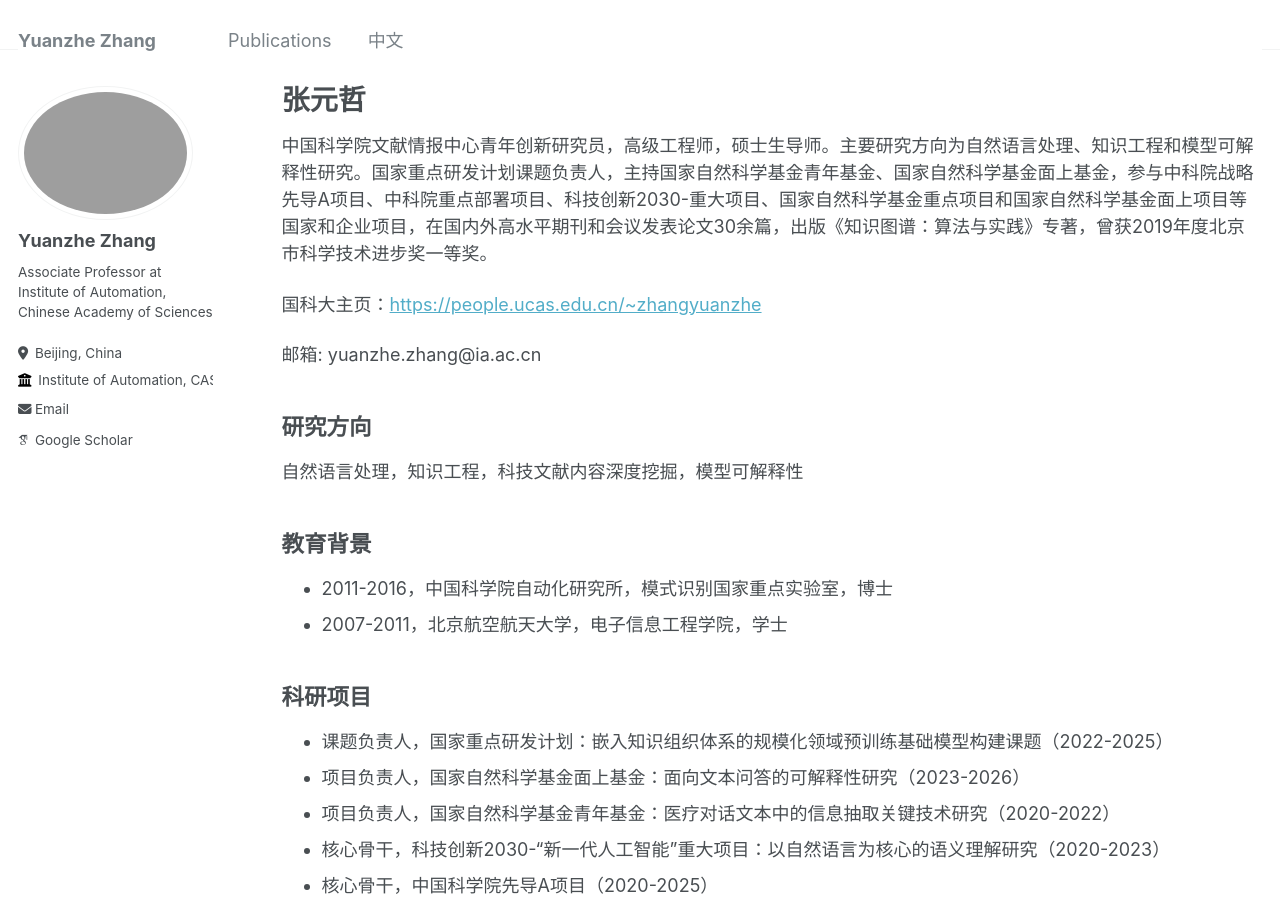
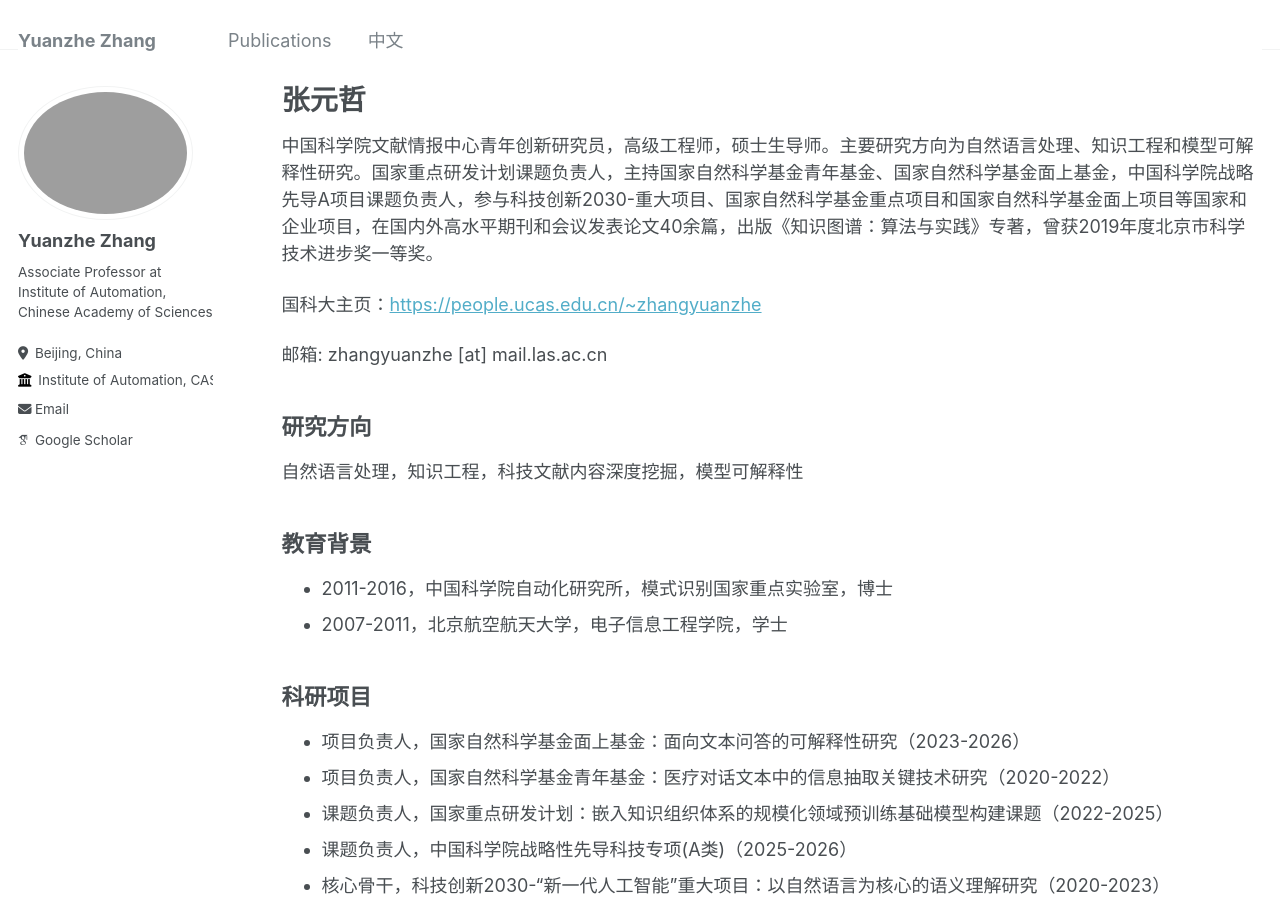
Before and after one commit to yuanzhe-zhang/yuanzhe-zhang.github.io, a Jekyll site: the page built from _pages/Chinese-CV.md, in a window 1280 px wide and 900 px high. Built offline with Jekyll 4.4.1, drawn with Linux system fonts in a browser that asks for light colours; some web fonts are replaced.

Commit message:
Update Chinese CV with new research and contact info

```diff
--- a/_pages/Chinese-CV.md
+++ b/_pages/Chinese-CV.md
@@ -6,11 +6,11 @@ author_profile: true
 redirect_from:
   - /resume
 ---
-中国科学院文献情报中心青年创新研究员，高级工程师，硕士生导师。主要研究方向为自然语言处理、知识工程和模型可解释性研究。国家重点研发计划课题负责人，主持国家自然科学基金青年基金、国家自然科学基金面上基金，参与中科院战略先导A项目、中科院重点部署项目、科技创新2030-重大项目、国家自然科学基金重点项目和国家自然科学基金面上项目等国家和企业项目，在国内外高水平期刊和会议发表论文30余篇，出版《知识图谱：算法与实践》专著，曾获2019年度北京市科学技术进步奖一等奖。
+中国科学院文献情报中心青年创新研究员，高级工程师，硕士生导师。主要研究方向为自然语言处理、知识工程和模型可解释性研究。国家重点研发计划课题负责人，主持国家自然科学基金青年基金、国家自然科学基金面上基金，中国科学院战略先导A项目课题负责人，参与科技创新2030-重大项目、国家自然科学基金重点项目和国家自然科学基金面上项目等国家和企业项目，在国内外高水平期刊和会议发表论文40余篇，出版《知识图谱：算法与实践》专著，曾获2019年度北京市科学技术进步奖一等奖。
 
 国科大主页：[https://people.ucas.edu.cn/~zhangyuanzhe](https://people.ucas.edu.cn/~zhangyuanzhe)
 
-邮箱: yuanzhe.zhang@ia.ac.cn
+邮箱: zhangyuanzhe [at] mail.las.ac.cn
 
 ## 研究方向
 
@@ -22,10 +22,10 @@ redirect_from:
 - 2007-2011，北京航空航天大学，电子信息工程学院，学士
 
 ## **科研项目**
-
-- 课题负责人，国家重点研发计划：嵌入知识组织体系的规模化领域预训练基础模型构建课题（2022-2025）
 - 项目负责人，国家自然科学基金面上基金：面向文本问答的可解释性研究（2023-2026）
 - 项目负责人，国家自然科学基金青年基金：医疗对话文本中的信息抽取关键技术研究（2020-2022）
+- 课题负责人，国家重点研发计划：嵌入知识组织体系的规模化领域预训练基础模型构建课题（2022-2025）
+- 课题负责人，中国科学院战略性先导科技专项(A类)（2025-2026）
 - 核心骨干，科技创新2030-“新一代人工智能”重大项目：以自然语言为核心的语义理解研究（2020-2023）
 - 核心骨干，中国科学院先导A项目（2020-2025）
 - 核心骨干，中国科学院重点部署项目：面向抑郁症智能诊疗的可解释对话系统研究（2020-2022）
```
